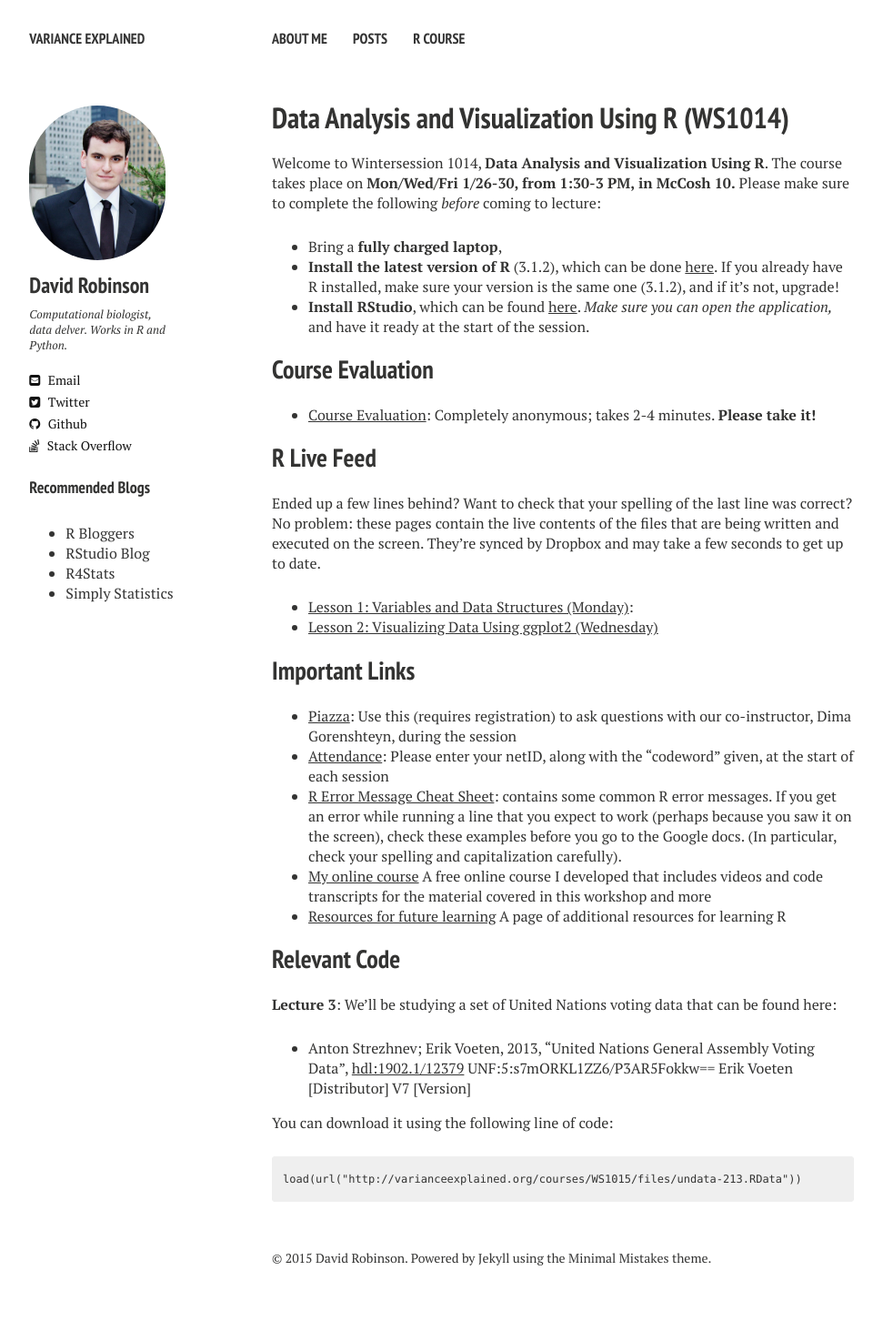
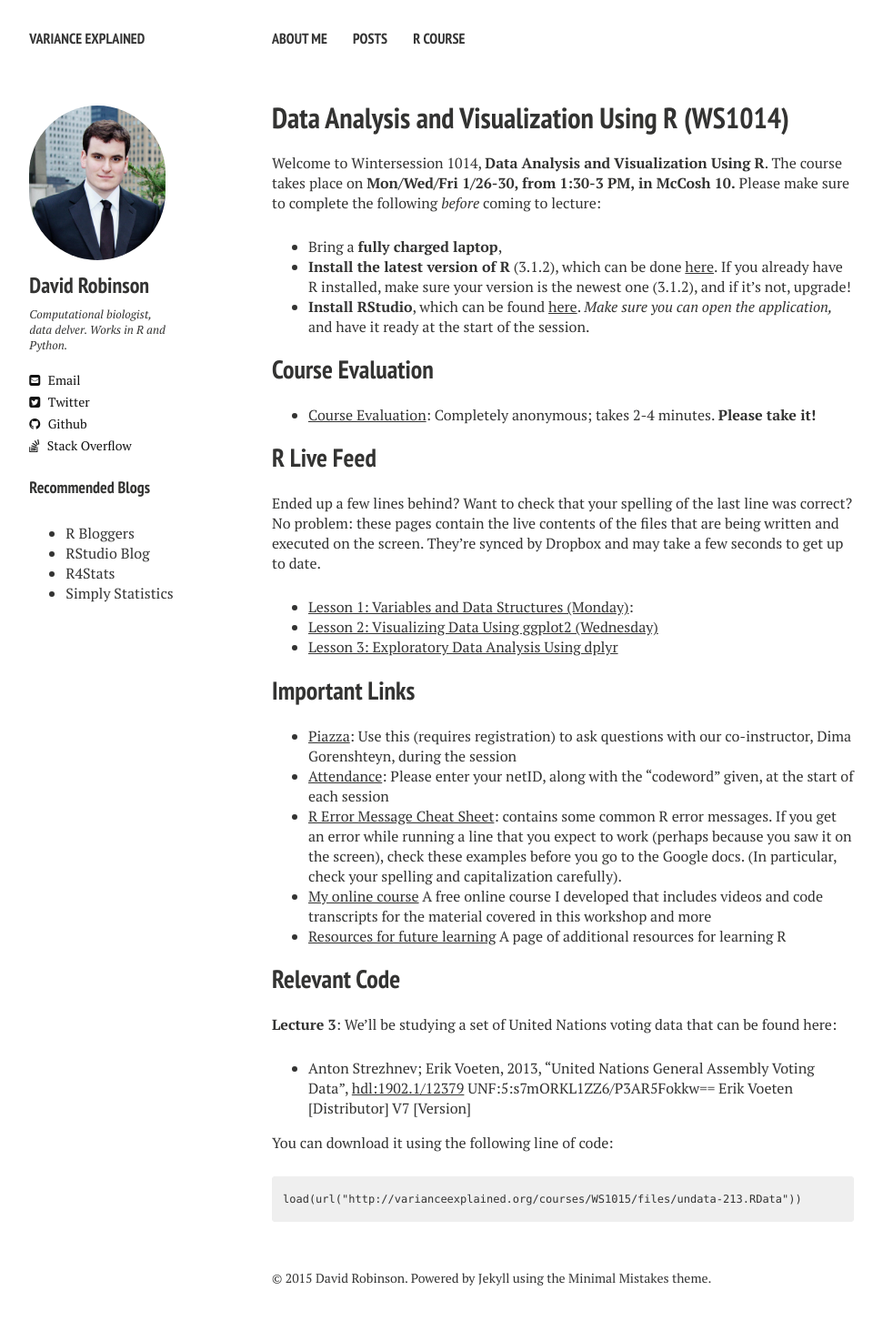
Before and after one commit to orenetar3/dgrtwo.github.com, a Jekyll site: the page built from courses/WS1014/index.md, in a window 1280 px wide. Shown: the whole page at 91% size, without its empty margins (21-992 px from the left). Built offline with Jekyll 4.4.1, drawn with Linux system fonts in a browser that asks for light colours; nearby versions of some CDN libraries; before the commit the page ends 1441 px from its top, so only the background shows below that.

Commit message:
Added link to live feed for Lesson 3

```diff
--- a/courses/WS1014/index.md
+++ b/courses/WS1014/index.md
@@ -9,7 +9,7 @@ tags: [r, lesson]
 Welcome to Wintersession 1014, **Data Analysis and Visualization Using R**. The course takes place on **Mon/Wed/Fri 1/26-30, from 1:30-3 PM, in McCosh 10.** Please make sure to complete the following *before* coming to lecture:
 
 * Bring a **fully charged laptop**,
-* **Install the latest version of R** (3.1.2), which can be done [here](http://lib.stat.cmu.edu/R/CRAN/). If you already have R installed, make sure your version is the same one (3.1.2), and if it's not, upgrade!
+* **Install the latest version of R** (3.1.2), which can be done [here](http://lib.stat.cmu.edu/R/CRAN/). If you already have R installed, make sure your version is the newest one (3.1.2), and if it's not, upgrade!
 * **Install RStudio**, which can be found [here](http://www.rstudio.com/). *Make sure you can open the application,* and have it ready at the start of the session.
 
 Course Evaluation
@@ -23,6 +23,7 @@ Ended up a few lines behind? Want to check that your spelling of the last line w
 
 * [Lesson 1: Variables and Data Structures (Monday)](https://www.dropbox.com/s/iguarzrdlr4hvqm/WS1014_Lesson1.R?dl=1):
 * [Lesson 2: Visualizing Data Using ggplot2 (Wednesday)](https://www.dropbox.com/s/uildugxebs4p7l6/WS1014_Lesson2.txt?dl=0)
+* [Lesson 3: Exploratory Data Analysis Using dplyr](https://www.dropbox.com/s/qfc3hae5c1m38xb/WS1014_Lesson3.txt?dl=0)
 
 Important Links
 ---------------
```
